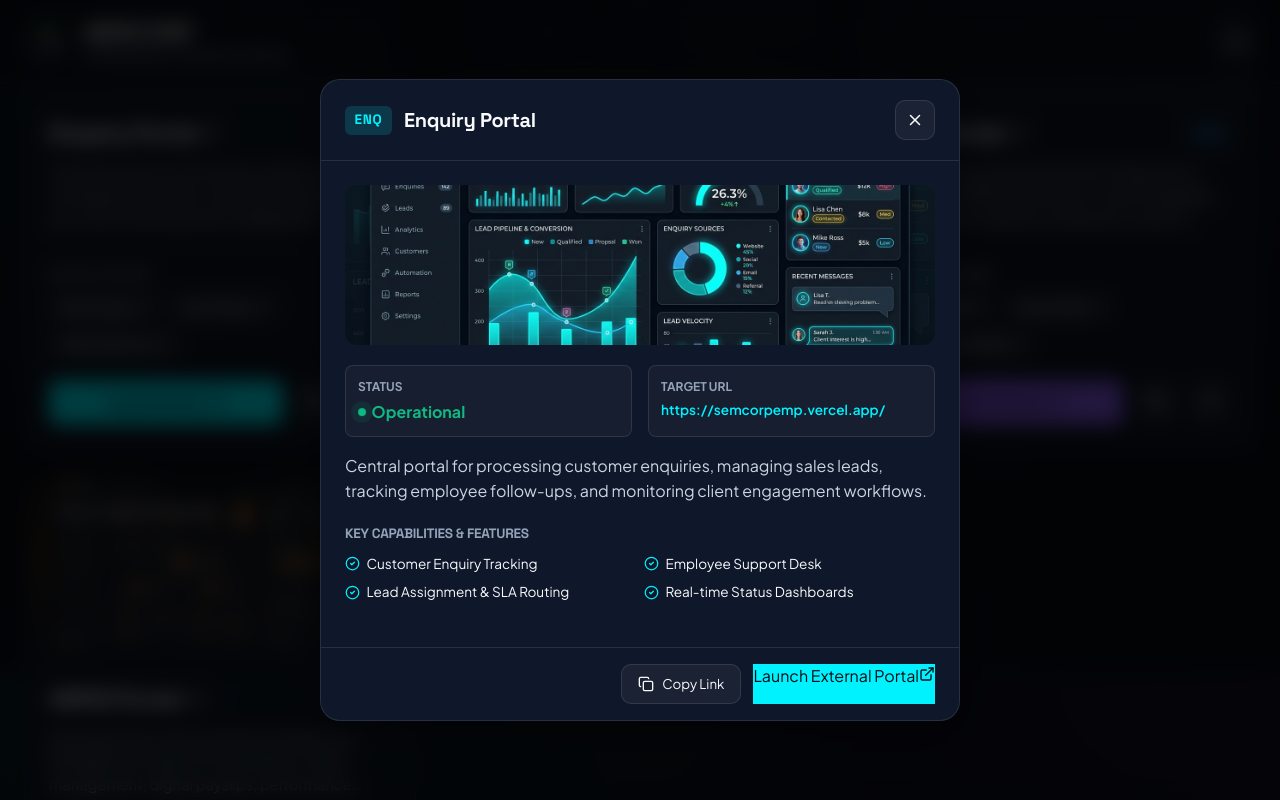
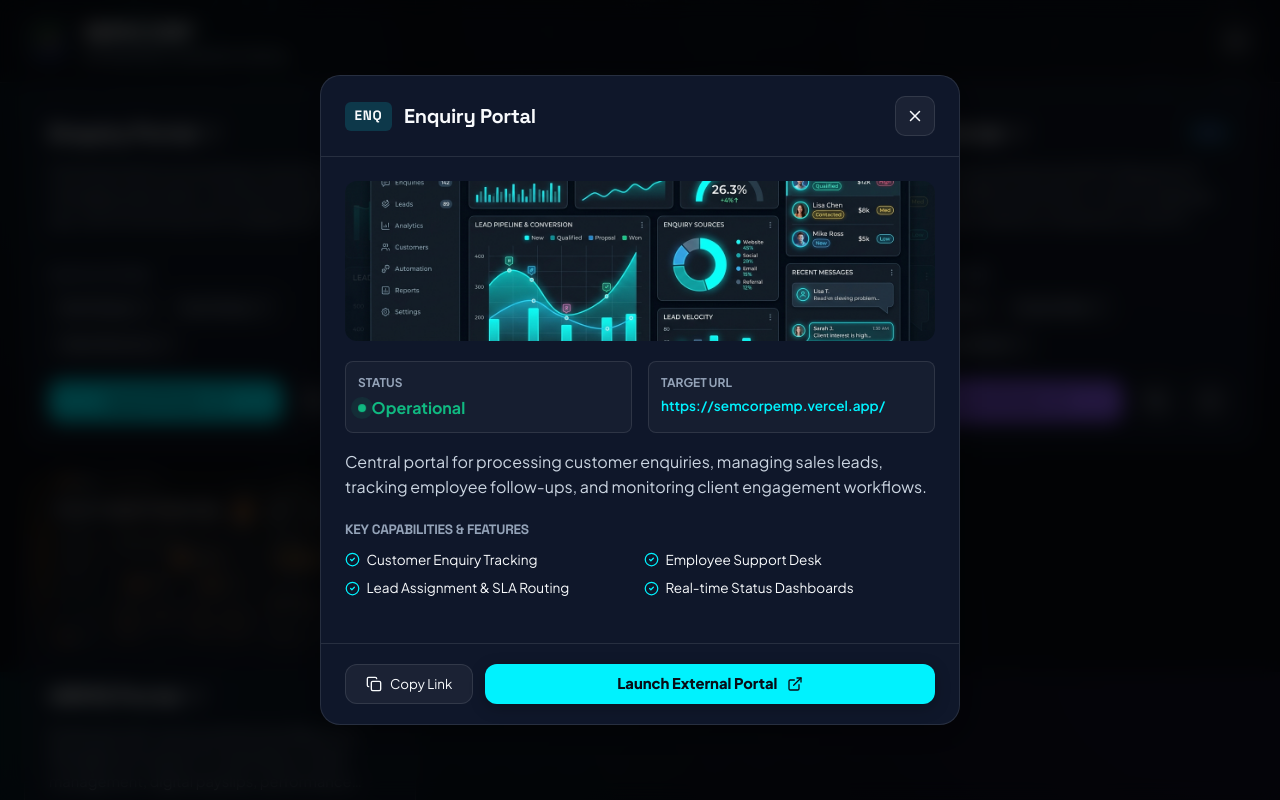
Before and after one commit to SEMCORP18-06/semcorp-portals, a React (Vite) app: page / in a window 1280 px wide. Both pictures are taken after a click on the button 370 px from the left and 1328 px from the top of the page. Shown: the part 928-1728 px from the top of the page. Built offline with nearby package versions, Linux system fonts and the light colour scheme; the HTML template or start-up script is replaced by a standard one.

Commit message:
Fix modal launch button curvature, alignment, padding, and text contrast

```diff
--- a/src/components/PortalDetailModal.jsx
+++ b/src/components/PortalDetailModal.jsx
@@ -1,5 +1,5 @@
 import React from 'react';
-import { X, ExternalLink, ShieldCheck, CheckCircle2, Copy, Check } from 'lucide-react';
+import { X, ExternalLink, CheckCircle2, Copy, Check } from 'lucide-react';
 
 export default function PortalDetailModal({ portal, onClose }) {
   const [copied, setCopied] = React.useState(false);
@@ -20,8 +20,6 @@ export default function PortalDetailModal({ portal, onClose }) {
             <span
               className="portal-code-badge"
               style={{
-                backgroundColor: portal.badgeColor,
-                color: portal.accentColor,
                 fontSize: '0.85rem'
               }}
             >
@@ -86,7 +84,7 @@ export default function PortalDetailModal({ portal, onClose }) {
             type="button"
             className="icon-btn"
             onClick={handleCopyLink}
-            style={{ width: 'auto', padding: '0 1rem', display: 'flex', gap: '0.5rem' }}
+            style={{ width: 'auto', padding: '0 1.25rem', display: 'flex', gap: '0.5rem', borderRadius: '12px' }}
           >
             {copied ? <Check size={16} style={{ color: '#10b981' }} /> : <Copy size={16} />}
             <span>{copied ? 'Link Copied!' : 'Copy Link'}</span>
@@ -96,8 +94,11 @@ export default function PortalDetailModal({ portal, onClose }) {
             href={portal.url}
             target="_blank"
             rel="noopener noreferrer"
-            className="primary-btn"
-            style={{ background: portal.accentColor, color: '#090d16' }}
+            className="modal-launch-btn"
+            style={{
+              '--card-accent': portal.accentColor,
+              '--launch-bg-light': portal.launchBgLight
+            }}
           >
             <span>Launch External Portal</span>
             <ExternalLink size={16} />
--- a/src/index.css
+++ b/src/index.css
@@ -877,22 +877,29 @@ button {
   gap: 0.75rem;
 }
 
+/* Button & Modal Launch Styling Fixes */
+.modal-launch-btn,
 .launch-btn {
   flex: 1;
   display: inline-flex;
   align-items: center;
   justify-content: center;
-  gap: 0.5rem;
-  padding: 0.75rem 1rem;
-  border-radius: var(--radius-sm);
+  gap: 0.6rem;
+  padding: 0.75rem 1.4rem;
+  border-radius: 12px;
   background: var(--card-accent, var(--primary-cyan));
   color: #090d16;
   font-weight: 800;
-  font-size: 0.9rem;
+  font-size: 0.92rem;
+  line-height: 1;
   transition: var(--transition-fast);
-  box-shadow: 0 4px 15px rgba(0, 0, 0, 0.2);
+  box-shadow: 0 4px 15px rgba(0, 0, 0, 0.25);
+  border: none;
+  cursor: pointer;
+  text-decoration: none;
 }
 
+[data-theme='light'] .modal-launch-btn,
 [data-theme='light'] .launch-btn {
   background: var(--launch-bg-light, linear-gradient(135deg, #0284c7 0%, #0369a1 100%));
   color: #ffffff;
@@ -900,12 +907,14 @@ button {
   box-shadow: 0 4px 14px rgba(15, 23, 42, 0.15);
 }
 
+.modal-launch-btn:hover,
 .launch-btn:hover {
   transform: translateY(-2px);
   filter: brightness(1.1);
   box-shadow: 0 6px 20px var(--card-accent, var(--primary-cyan));
 }
 
+[data-theme='light'] .modal-launch-btn:hover,
 [data-theme='light'] .launch-btn:hover {
   filter: brightness(1.08);
   box-shadow: 0 8px 22px rgba(15, 23, 42, 0.22);
@@ -914,7 +923,7 @@ button {
 .action-icon-btn {
   width: 42px;
   height: 42px;
-  border-radius: var(--radius-sm);
+  border-radius: 12px;
   background: rgba(255, 255, 255, 0.05);
   border: 1px solid var(--border-color);
   color: var(--text-secondary);
@@ -1059,10 +1068,11 @@ button {
 }
 
 .modal-footer {
-  padding: 1rem 1.5rem;
+  padding: 1.25rem 1.5rem;
   border-top: 1px solid var(--border-color);
   display: flex;
   justify-content: flex-end;
+  align-items: center;
   gap: 0.75rem;
 }
 
```
